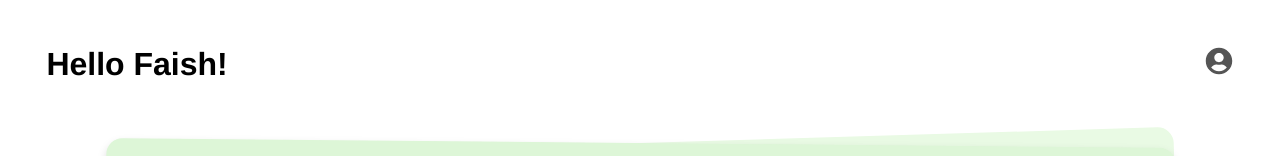
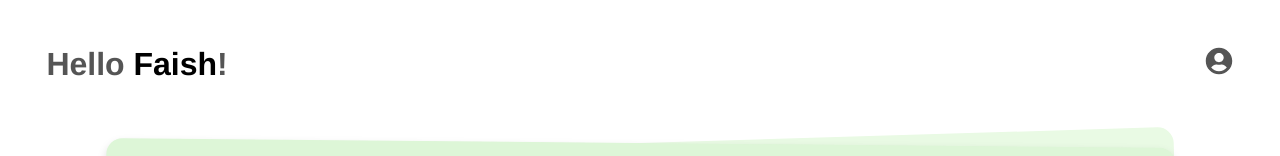
Before and after one commit to Danish-H/open-health-tracker, a React (Create React App) app: page / in a window 1280 px wide. Shown: the top 156 px of the page. Built offline with nearby package versions, Linux system fonts and the light colour scheme.

Commit message:
fix headear color

```diff
--- a/src/Components/header.css
+++ b/src/Components/header.css
@@ -5,4 +5,8 @@
 
 #header h1 {
 display: inline;
+color: #555555
 }
+#header span {
+  color: black;
+}
--- a/src/Components/header.js
+++ b/src/Components/header.js
@@ -5,7 +5,7 @@ export default class Header extends Component {
     render() {
         return (
             <div id="header">
-                <h1><span class="gray">Hello</span> {this.props.name}!</h1>
+                <h1>Hello <span>{this.props.name}</span>!</h1>
                 <img id="profile" src={this.props.pfp} alt="profile"/>
             </div>
         )
```
